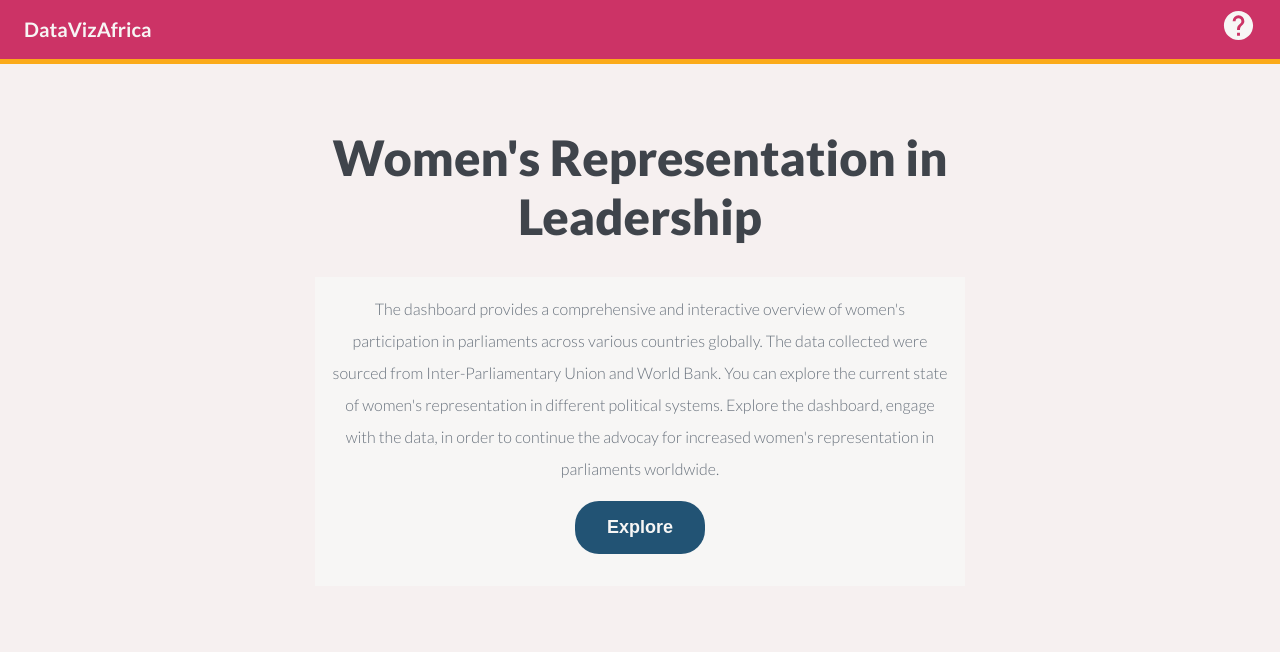
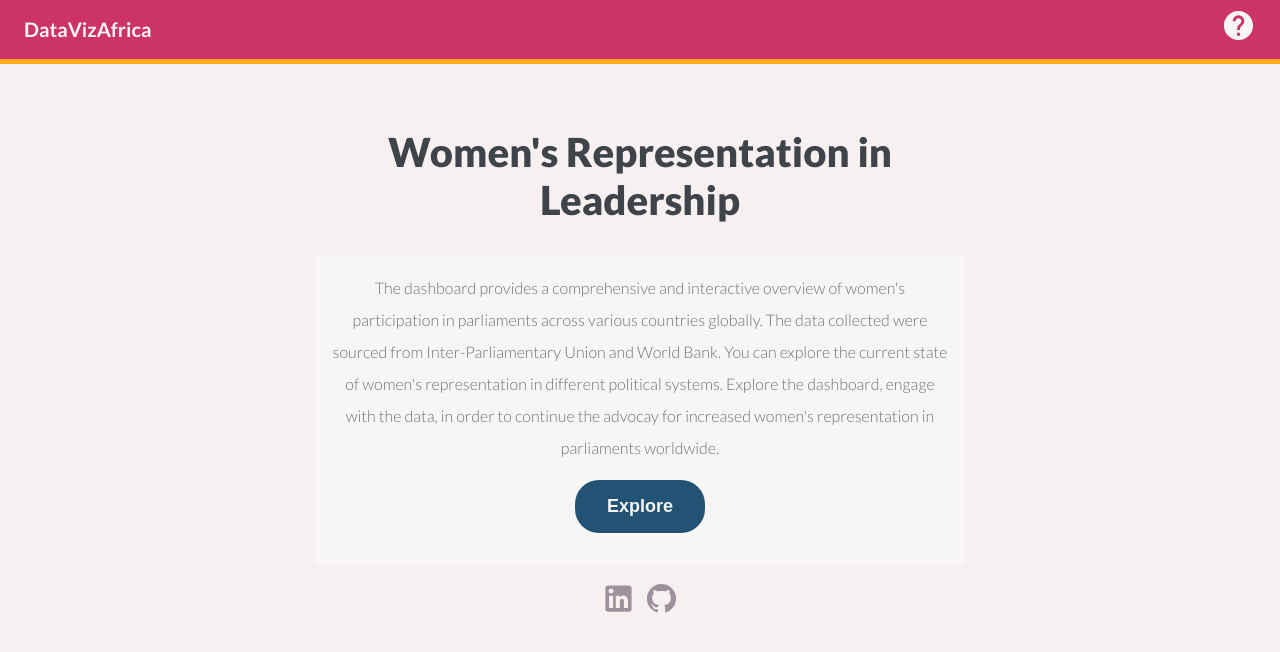
Before and after one commit to Segundev/WomenParticipation, a SvelteKit app: page / in a window 1280 px wide. Shown: the top 652 px of the page. Built offline with nearby package versions, Linux system fonts and the light colour scheme.

Commit message:
🎨 improved code also linkedin and github profile

```diff
--- a/src/lib/Header.svelte
+++ b/src/lib/Header.svelte
@@ -24,25 +24,38 @@
     <h5>About</h5>
     <p>
       The Project Idea came up as a result of DataFest 2023 VizQuest data
-      visualisation competition. The competition offers an inclusive platform
-      for participants to showcase their skills and contribute to meaningful
-      change.
+      visualisation <a href="https://datafest.africa/vizquest/">
+        competition</a
+      >. The competition offers an inclusive platform for participants to
+      showcase their skills and contribute to meaningful change.
     </p>
     <h5>Data</h5>
     <p>
-      Data Sources from Inter-Parliamentary Union Database and World Bank. The
-      Visualisations utilized Gender specific data from Percentage of Women in a
-      Nations Lower Chamber (Parliament). Total Female population across various
-      Countries and their continent
+      Data Sources from <a
+        href="https://data.ipu.org/women-ranking?month=7&year=2023"
+        >Inter-Parliamentary Union Database</a
+      >
+      and
+      <a href="https://data.worldbank.org/indicator/SP.POP.TOTL.FE.IN">
+        World Bank
+      </a>. The Visualisations utilized Gender specific data from Percentage of
+      Women in a Nations Lower Chamber (Parliament). Total Female population
+      across various Countries and their continent
     </p>
     <h5>Developed By</h5>
-    <p>Jayeola Gbenga</p>
+    <p>
+      <a href="https://www.linkedin.com/in/jayeola-gbenga/">Jayeola Gbenga</a>
+    </p>
     <h5>Team</h5>
-    <p>Data Collection by Benedicta Elikor and Jayeola Gbenga</p>
+    <p>
+      Data Collection by <a href="https://twitter.com/Be_NeDicta">
+        Benedicta Elikor</a
+      > and Jayeola Gbenga
+    </p>
     <h5>Mentored By</h5>
-    <p>Can Kayali</p>
+    <p><a href="https://www.linkedin.com/in/cankayali/">Can Kayali</a></p>
     <h5>Inspiration</h5>
-    <p>Connor RothsChild</p>
+    <p><a href="https://www.connorrothschild.com/">Connor RothsChild</a></p>
   </aside>
 </header>
 
@@ -93,6 +106,7 @@
     font-size: var(--h5);
     font-weight: bolder;
     color: var(--whitesmoke);
+    cursor: pointer;
   }
 
   .help-icon {
@@ -100,4 +114,8 @@
     height: 35px;
     fill: var(--whitesmoke);
   }
+
+  a {
+    color: var(--blumine);
+  }
 </style>
--- a/src/routes/IntroPage.svelte
+++ b/src/routes/IntroPage.svelte
@@ -22,6 +22,18 @@
       </p>
       <button on:click={helpPage}> Explore </button>
     </div>
+    <div class="profile">
+      <svg xmlns="http://www.w3.org/2000/svg" viewBox="0 0 24 24"
+        ><title>linkedin</title><path
+          d="M19 3A2 2 0 0 1 21 5V19A2 2 0 0 1 19 21H5A2 2 0 0 1 3 19V5A2 2 0 0 1 5 3H19M18.5 18.5V13.2A3.26 3.26 0 0 0 15.24 9.94C14.39 9.94 13.4 10.46 12.92 11.24V10.13H10.13V18.5H12.92V13.57C12.92 12.8 13.54 12.17 14.31 12.17A1.4 1.4 0 0 1 15.71 13.57V18.5H18.5M6.88 8.56A1.68 1.68 0 0 0 8.56 6.88C8.56 5.95 7.81 5.19 6.88 5.19A1.69 1.69 0 0 0 5.19 6.88C5.19 7.81 5.95 8.56 6.88 8.56M8.27 18.5V10.13H5.5V18.5H8.27Z"
+        /> <a href="https://www.linkedin.com/in/jayeola-gbenga/" /></svg
+      >
+      <svg xmlns="http://www.w3.org/2000/svg" viewBox="0 0 24 24"
+        ><title>github</title><path
+          d="M12,2A10,10 0 0,0 2,12C2,16.42 4.87,20.17 8.84,21.5C9.34,21.58 9.5,21.27 9.5,21C9.5,20.77 9.5,20.14 9.5,19.31C6.73,19.91 6.14,17.97 6.14,17.97C5.68,16.81 5.03,16.5 5.03,16.5C4.12,15.88 5.1,15.9 5.1,15.9C6.1,15.97 6.63,16.93 6.63,16.93C7.5,18.45 8.97,18 9.54,17.76C9.63,17.11 9.89,16.67 10.17,16.42C7.95,16.17 5.62,15.31 5.62,11.5C5.62,10.39 6,9.5 6.65,8.79C6.55,8.54 6.2,7.5 6.75,6.15C6.75,6.15 7.59,5.88 9.5,7.17C10.29,6.95 11.15,6.84 12,6.84C12.85,6.84 13.71,6.95 14.5,7.17C16.41,5.88 17.25,6.15 17.25,6.15C17.8,7.5 17.45,8.54 17.35,8.79C18,9.5 18.38,10.39 18.38,11.5C18.38,15.32 16.04,16.16 13.81,16.41C14.17,16.72 14.5,17.33 14.5,18.26C14.5,19.6 14.5,20.68 14.5,21C14.5,21.27 14.66,21.59 15.17,21.5C19.14,20.16 22,16.42 22,12A10,10 0 0,0 12,2Z"
+        /> <a href="https://github.com/Segundev" /></svg
+      >
+    </div>
   </div>
 </div>
 
@@ -39,6 +51,7 @@
   .welcome-intro h1 {
     text-align: center;
     font-weight: 800;
+    font-size: 2.5rem;
     letter-spacing: 0.9;
     line-height: 1.2;
     padding-top: 4rem;
@@ -75,6 +88,25 @@
     background-color: var(--cerise);
   }
 
+  .profile {
+    display: flex;
+    column-gap: 0.5rem;
+    align-items: center;
+    justify-content: center;
+    margin-top: 1rem;
+  }
+
+  .profile svg {
+    height: 35px;
+    width: 35px;
+    fill: var(--venus);
+    cursor: pointer;
+  }
+
+  .profile svg:hover {
+    fill: var(--shaft);
+  }
+
   @media (max-width: 650px) {
     .welcome-intro {
       max-width: 350px;
```
